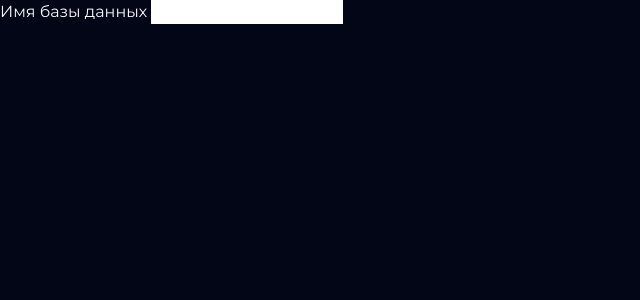
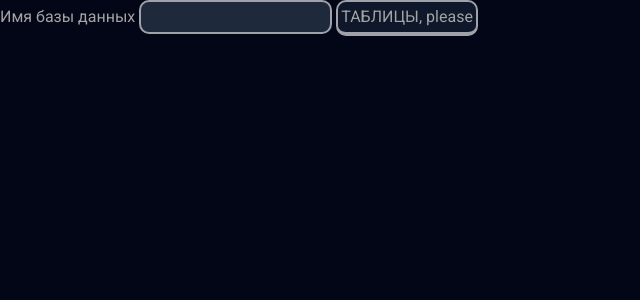
Before and after one commit to Minemaster656/dbexplorer, a Flask app: page / in a window 1280 px wide. Shown: the top 300 px of the page, without its empty margins (0-640 px from the left). Run offline with Flask 3, Linux system fonts and the light colour scheme.

Commit message:
css-driven bugs

```diff
--- a/static/css/style.css
+++ b/static/css/style.css
@@ -1,9 +1,66 @@
-@import url('https://fonts.googleapis.com/css2?family=Montserrat:wght@400;700&display=swap');
+@import url("https://fonts.googleapis.com/css2?family=Roboto:wght@400;700&display=swap");
 
-body{
-    padding: 0;
-    margin: 0;
-    background-color: #020617;
-    color: #f8fafc;
-    font-family: 'Montserrat', sans-serif;
+:root {
+  --bradius: 10px;
+  --bwidth: 2px;
+  --bgc0: #020617;
+  --bgc1: #0f172a;
+  --bgc2: #1e293b;
+  --bgc3: #334155;
+  --brc: #a1a1aa;
+  --brca: #3b82f6;
+  --brcad: #2563eb;
+  --txtc-1: #d4d4d8;
+  --txtc0: #a3a3a3;
+  --txtc1: #525252;
 }
+
+body {
+  padding: 0;
+  margin: 0;
+  background-color: var(--bgc0);
+  color: var(--txtc0);
+  font-family: "Roboto", Arial, sans-serif;
+}
+input[type="text"] {
+  border-radius: var(--bradius);
+  background-color: var(--bgc2);
+  border: var(--bwidth) solid var(--brc);
+  transition: 0.25s all ease-in;
+  padding: 3px;
+  &:hover {
+    transform: translateY(-1px) scale(1.01);
+  }
+  &:focus {
+    color: var(--txtc-1);
+    outline: none;
+    border-color: var(--brca);
+    background-color: var(--bgc3);
+    box-shadow: 0 0 8px var(--brca);
+    transform: translateY(2px) scale(1) !important;
+  }
+}
+
+button {
+  transition: 0.25s all ease-in;
+  border-radius: var(--bradius);
+  background-color: var(--bgc1) !important;
+  border: var(--bwidth) solid var(--brc);
+  border-bottom-width: 4px;
+  /* border-top-color: var(--brcad); */
+  padding: 3px !important;
+  &:hover {
+    transform: translateY(-1px) scale(1.01);
+  }
+  &:active {
+    color: var(--txtc-1);
+    border-color: var(--brca);
+    background-color: var(--bgc3);
+    box-shadow: 0 0 8px var(--brca);
+    transform: translateY(2px) scale(1) !important;
+    border-bottom-width: var(--bwidth);
+    border-top-width: 4px;
+    border-top-color: var(--brca);
+    border-top-color: var(--brcad);
+  }
+}
--- a/templates/index.html
+++ b/templates/index.html
@@ -1,16 +1,19 @@
 <!DOCTYPE html>
 <html lang="en">
-<head>
-    <meta charset="UTF-8">
-    <meta name="viewport" content="width=device-width, initial-scale=1.0">
+  <head>
+    <meta charset="UTF-8" />
+    <meta name="viewport" content="width=device-width, initial-scale=1.0" />
     <script src="/static/js/tailwind.js"></script>
-    <link rel="stylesheet" href="/static/css/style.css">
+    <link rel="stylesheet" href="/static/css/style.css" />
     <title>DBExplorer</title>
-</head>
-<body>
-    <label for="db" class="tetx-green-500">Имя базы данных</label>
-    <input type="text" name="db" id="db-input">
+  </head>
+  <body>
+    <div id="db-form">
+      <label for="db" class="tetx-green-500">Имя базы данных</label>
+      <input type="text" name="db" id="db-input" />
+      <button id="get-tables-btn">ТАБЛИЦЫ, please</button>
+    </div>
 
     <script src="/static/js/script.js"></script>
-</body>
+  </body>
 </html>
```
